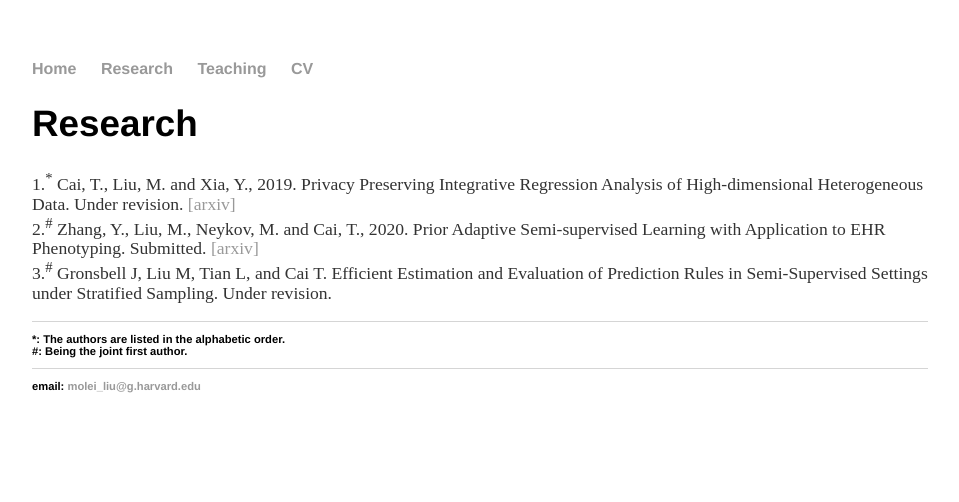
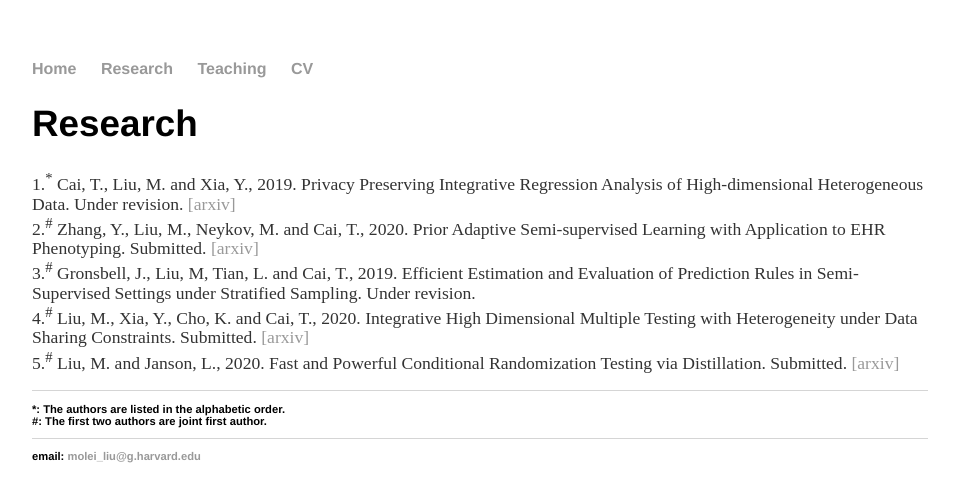
Before and after one commit to moleibobliu/moleibobliu.github.io, a Jekyll site: the page built from pub/index.html, in a window 1280 px wide. Shown: the top 502 px of the page, without its empty margins (160-1119 px from the left). Built offline with Jekyll 4.4.1, drawn with Linux system fonts in a browser that asks for light colours.

Commit message:
Update index.html

```diff
--- a/pub/index.html
+++ b/pub/index.html
@@ -12,15 +12,23 @@ title: Molei Liu
 		Prior Adaptive Semi-supervised Learning with Application to EHR Phenotyping.
 		Submitted. <a href="https://arxiv.org/abs/2003.11744"> [arxiv] </a>
 
-	<br \> 3.<sup>#</sup> Gronsbell J, Liu M, Tian L, and Cai T.
+	<br \> 3.<sup>#</sup> Gronsbell, J., Liu, M, Tian, L. and Cai, T., 2019.
 		Efficient Estimation and Evaluation of Prediction Rules in Semi-Supervised Settings under Stratified Sampling.
 		Under revision.
+
+	<br \> 4.<sup>#</sup> Liu, M., Xia, Y., Cho, K. and Cai, T., 2020.
+		Integrative High Dimensional Multiple Testing with Heterogeneity under Data Sharing Constraints.
+		Submitted. <a href="https://arxiv.org/abs/2004.00816"> [arxiv] </a>
+
+	<br \> 5.<sup>#</sup> Liu, M. and Janson, L., 2020.
+		Fast and Powerful Conditional Randomization Testing via Distillation.
+		Submitted. <a href="https://arxiv.org/abs/2006.03980"> [arxiv] </a>
 
 	</h1>
 	<footer>
 	    <ul>
 	           <li> *: The authors are listed in the alphabetic order. </a></li>
-	    <br \> <li> #: Being the joint first author. </a></li>
+	    <br \> <li> #: The first two authors are joint first author. </a></li>
 	   </ul>
 	</footer>
 
```
